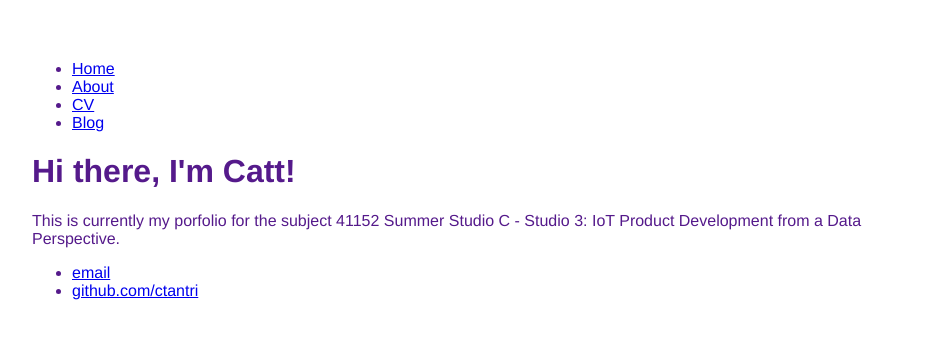
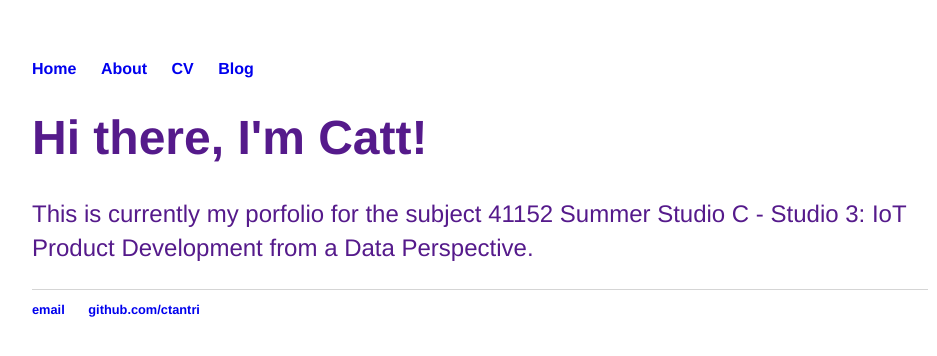
Before and after one commit to ctantri/ctantri.github.io, a Jekyll site: the page built from index.html, in a window 1280 px wide. Shown: the top 356 px of the page, without its empty margins (160-1097 px from the left). Built offline with Jekyll 4.4.1, drawn with Linux system fonts in a browser that asks for light colours.

Commit message:
Update  main.css

```diff
--- a/css/main.css
+++ b/css/main.css
@@ -4,3 +4,38 @@
   font-family:'Helvetica', 'Arial', 'Sans-Serif';
   color: 	#551a8b
 }
+nav ul, footer ul {
+  padding: 0px;
+  list-style: none;
+  font-weight: bold;
+}
+nav ul li, footer ul li {
+  display: inline;
+  margin-right: 20px;
+}
+a {
+  text-decoration: none;
+}
+a:hover {
+  text-decoration: underline;
+}
+h1 {
+  font-size: 3em;
+}
+p {
+  font-size: 1.5em;
+  line-height: 1.4em;
+}
+footer {
+  border-top: 1px solid #d5d5d5;
+  font-size: .8em;
+}
+
+ul.posts {
+  margin: 20px auto 40px;
+  font-size: 1.5em;
+}
+
+ul.posts li {
+  list-style: none;
+}
```
